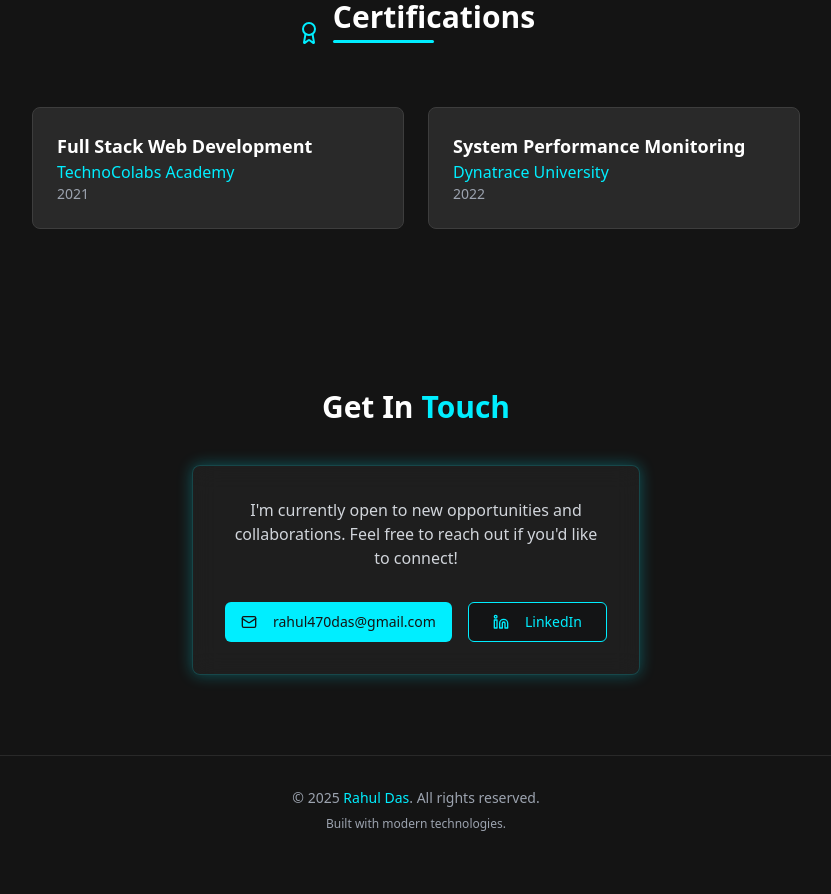
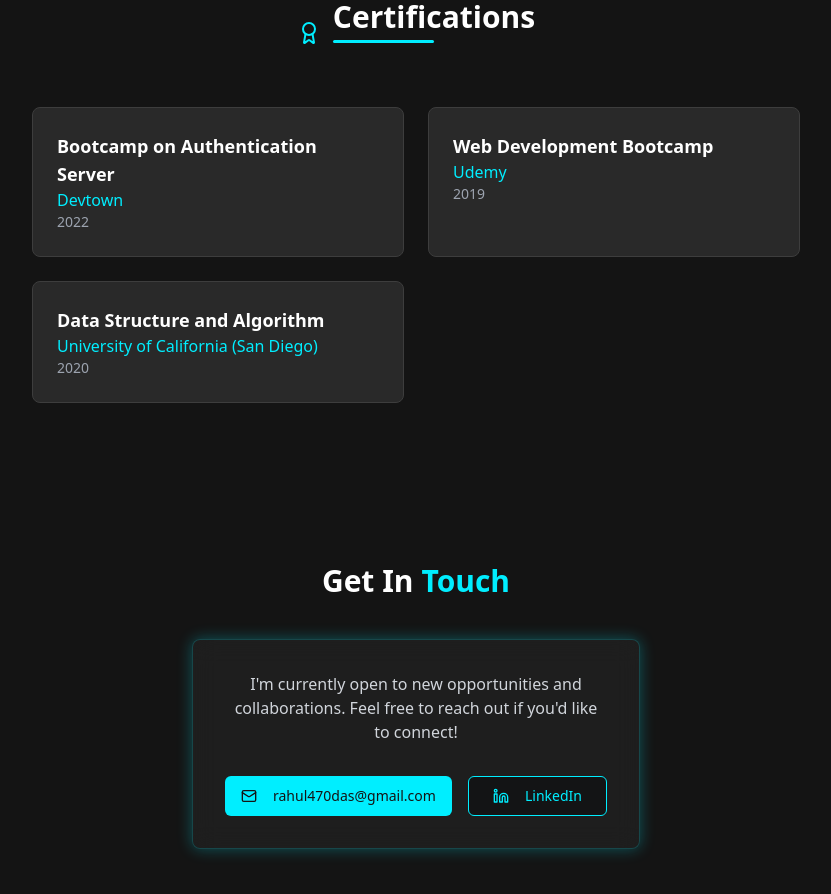
Before and after one commit to rdas757/rdas-portfolio, a React (Vite) app: page / in a window 1280 px wide. Shown: the part 5600-6494 px from the top of the page, without its empty margins (224-1055 px from the left). Before the commit the page ends 6464 px from the top, so only its background shows below. Built offline with nearby package versions, Linux system fonts and the light colour scheme.

Commit message:
Fix certification section
Update certification information with new data.

```diff
--- a/src/components/Education.tsx
+++ b/src/components/Education.tsx
@@ -25,14 +25,19 @@ const educations: EducationItem[] = [
 
 const certifications: CertificationItem[] = [
   {
-    title: "Full Stack Web Development",
-    issuer: "TechnoColabs Academy",
-    year: "2021"
+    title: "Bootcamp on Authentication Server",
+    issuer: "Devtown",
+    year: "2022"
   },
   {
-    title: "System Performance Monitoring",
-    issuer: "Dynatrace University",
-    year: "2022"
+    title: "Web Development Bootcamp",
+    issuer: "Udemy",
+    year: "2019"
+  },
+  {
+    title: "Data Structure and Algorithm",
+    issuer: "University of California (San Diego)",
+    year: "2020"
   }
 ];
 
```
